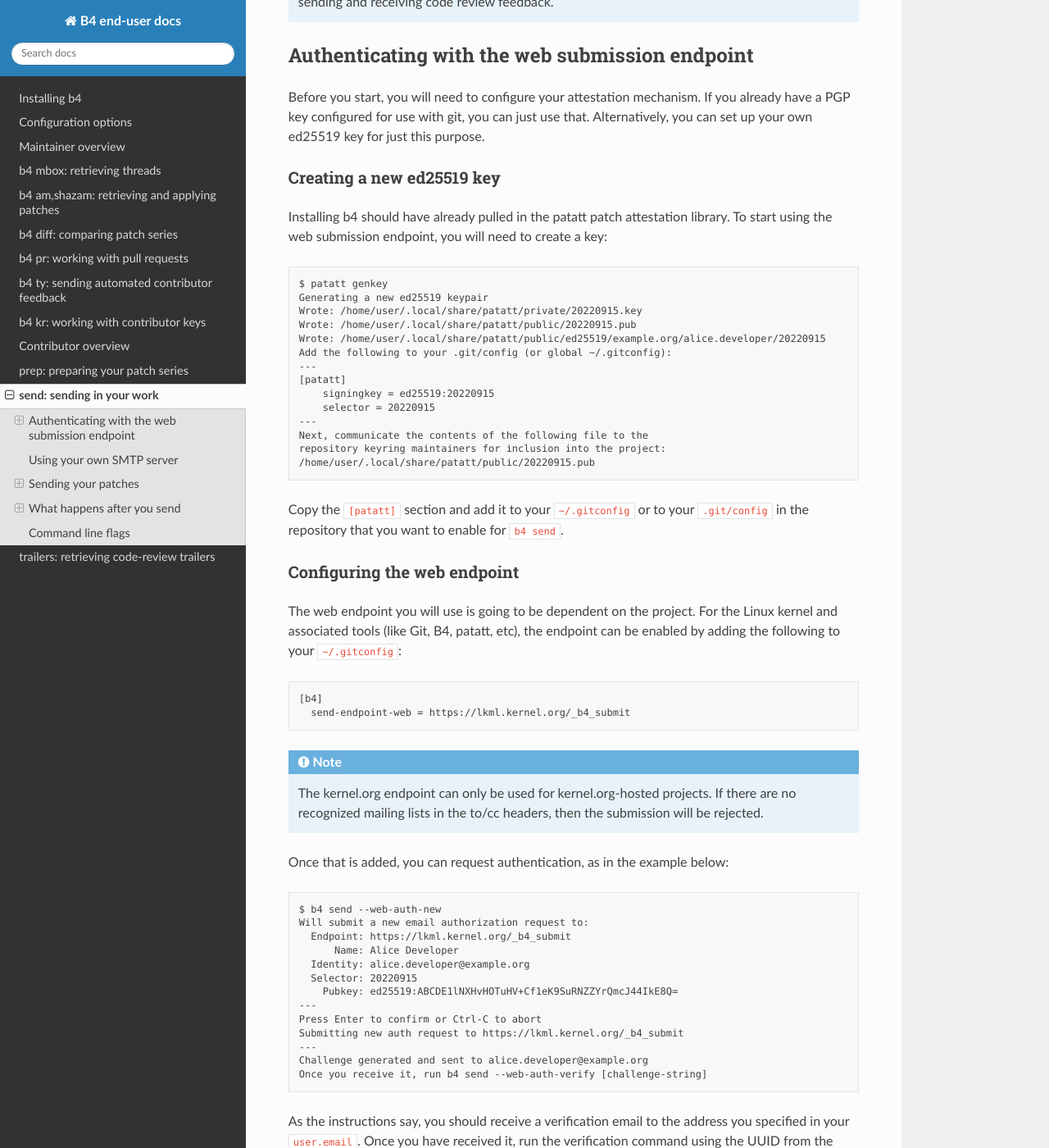
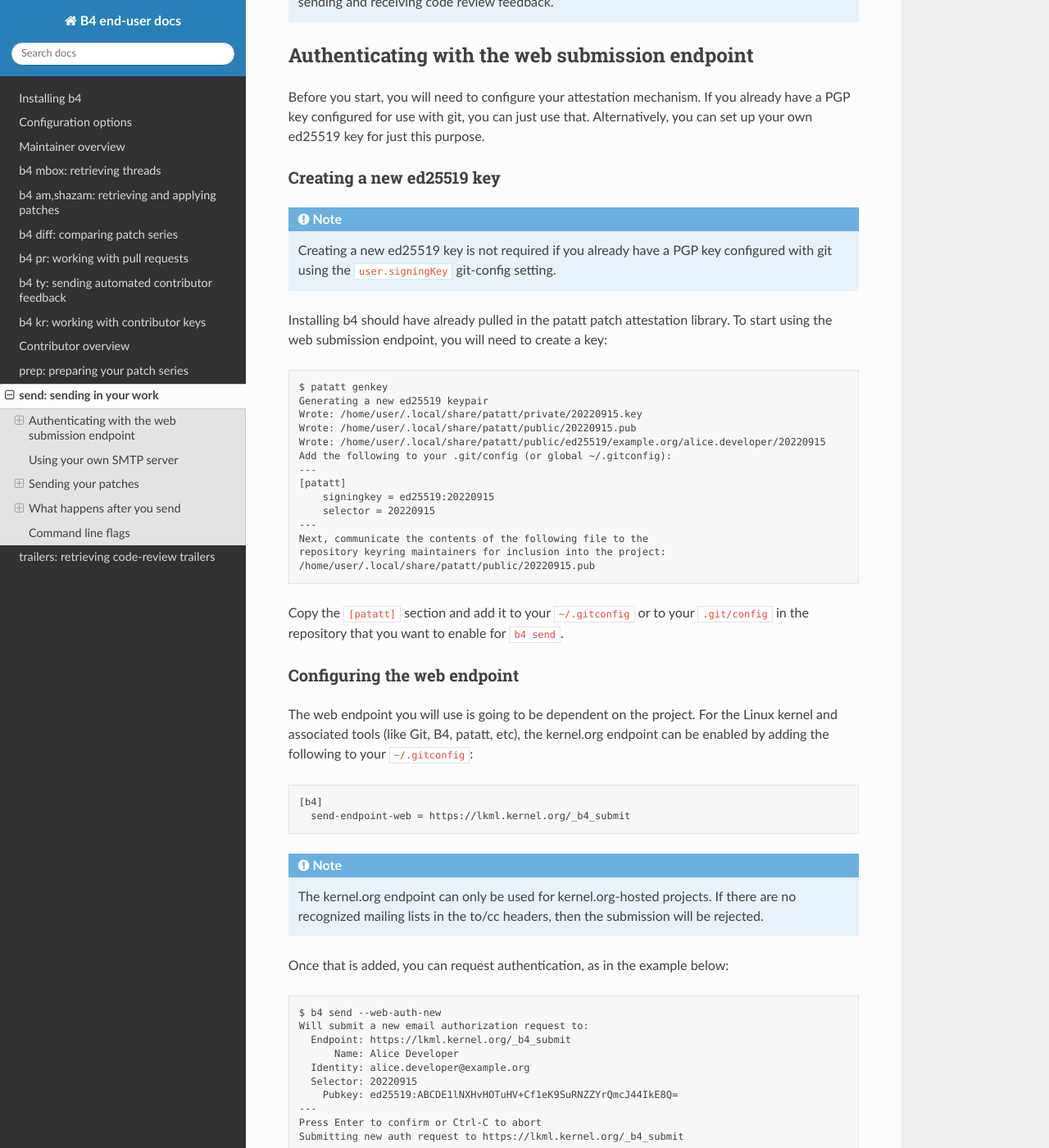
Before and after one commit to mricon/b4, a Sphinx documentation site: the page built from docs/contributor/send.rst, in a window 1280 px wide and 1400 px high, scrolled down 882 px. Shown: the whole window at 82% size. Built offline with Sphinx 7.4.7 and the Read the Docs theme 2.0.0, drawn with Linux system fonts in a browser that asks for light colours.

Commit message:
docs: add an admonition about existing PGP keys
Add a more visible note that generating a patatt key is not required if
you already have a PGP key configured.

Signed-off-by: Konstantin Ryabitsev <konstantin@linuxfoundation.org>

```diff
--- a/docs/contributor/send.rst
+++ b/docs/contributor/send.rst
@@ -46,6 +46,12 @@
 
 Creating a new ed25519 key
 ~~~~~~~~~~~~~~~~~~~~~~~~~~
+.. note::
+
+   Creating a new ed25519 key is not required if you already have a PGP
+   key configured with git using the ``user.signingKey`` git-config
+   setting.
+
 Installing b4 should have already pulled in the patatt patch attestation
 library. To start using the web submission endpoint, you will need to
 create a key::
@@ -73,7 +79,7 @@
 ~~~~~~~~~~~~~~~~~~~~~~~~~~~~
 The web endpoint you will use is going to be dependent on the project.
 For the Linux kernel and associated tools (like Git, B4, patatt, etc),
-the endpoint can be enabled by adding the following to your
+the kernel.org endpoint can be enabled by adding the following to your
 ``~/.gitconfig``::
 
     [b4]
```
